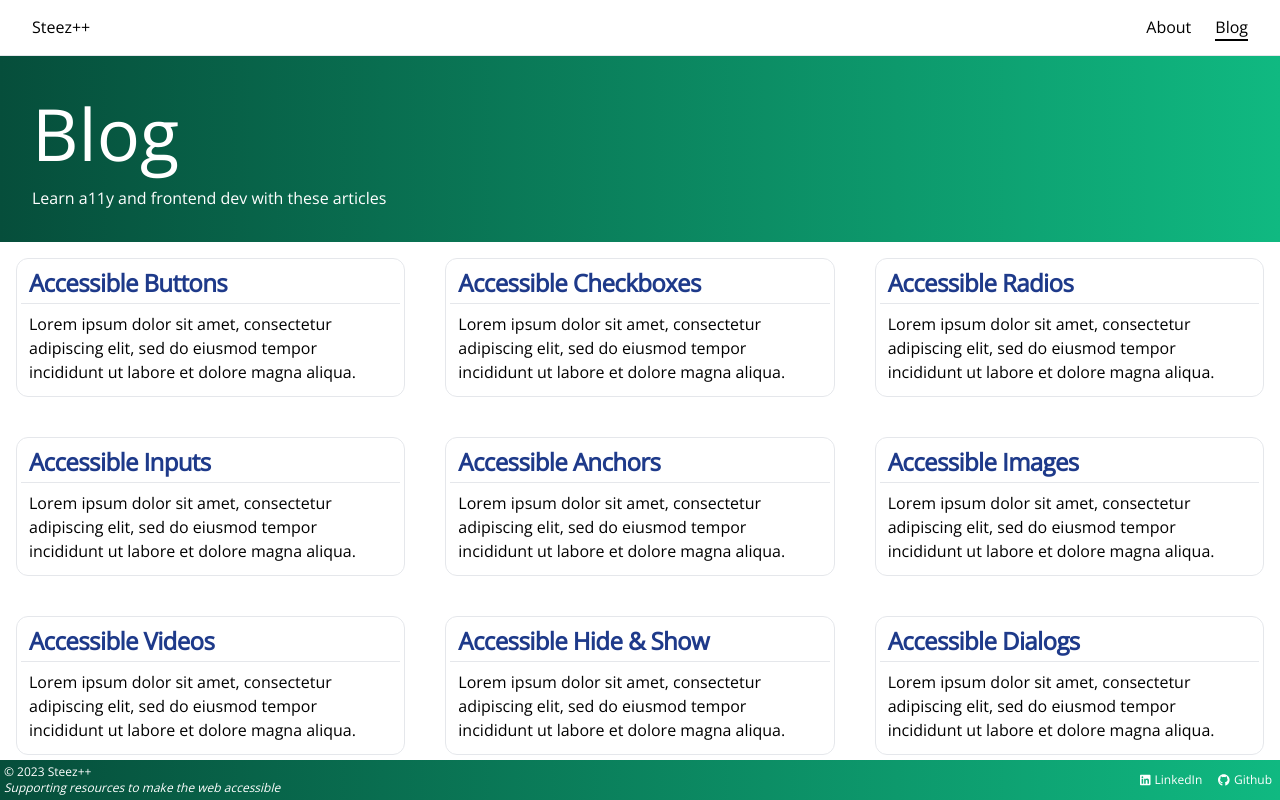
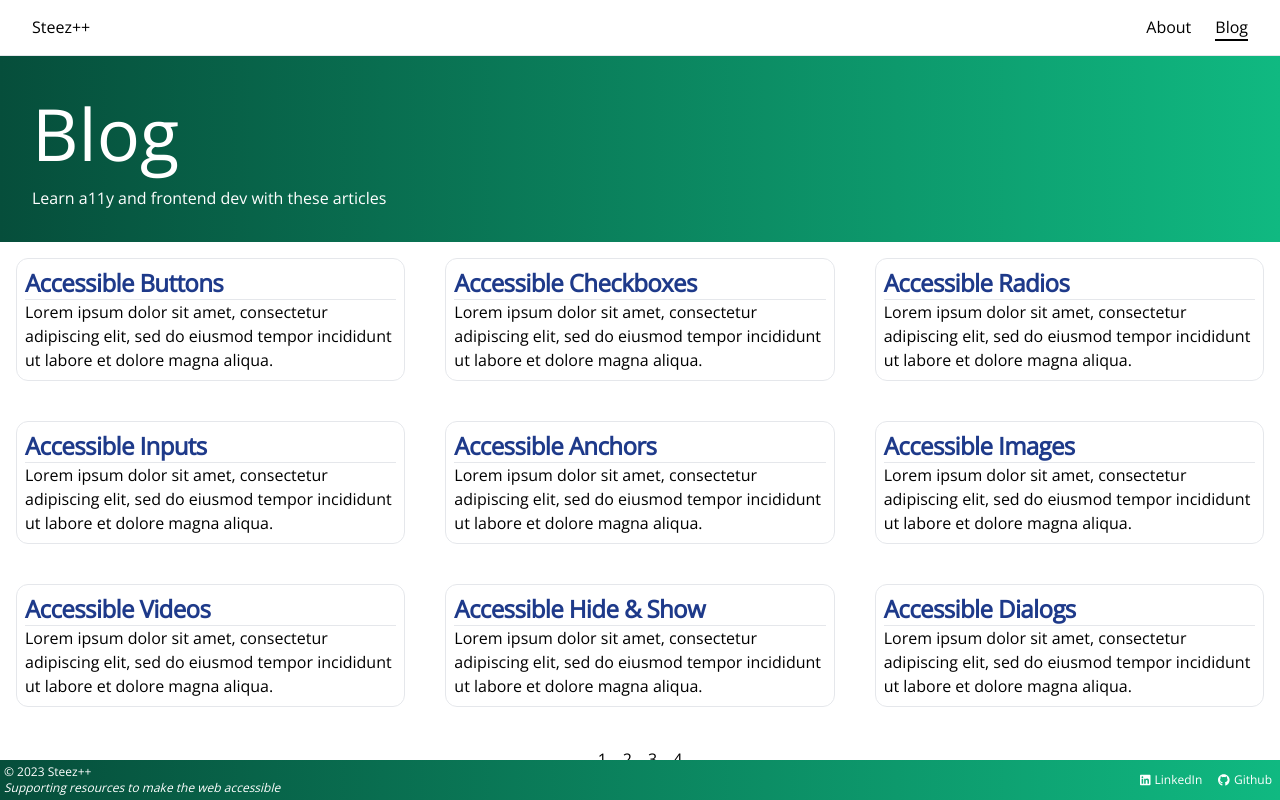
Before and after one commit to steezplusplus/Accessible-Web-Components, a Next.js app: page /blog in a window 1280 px wide. Built offline with nearby package versions, Linux system fonts and the light colour scheme.

Commit message:
style: remove useless classnames

```diff
--- a/app/blog/_components/article/Article.tsx
+++ b/app/blog/_components/article/Article.tsx
@@ -11,8 +11,8 @@ export type ArticleProps = {
 export function Article(props: ArticleProps) {
   const { title, description, slug } = props;
   return (
-    <article className="rounded-[0.75rem] border p-1">
-      <header className="rounded-lg px-2 py-1">
+    <article className="rounded-[0.75rem] border p-2">
+      <header>
         <Link
           className="text-2xl font-bold tracking-tight text-blue-900 hover:underline"
           href={`/blog/${slug}`}
@@ -20,7 +20,7 @@ export function Article(props: ArticleProps) {
           {title}
         </Link>
       </header>
-      <p className="border-t p-2 font-light">{description}</p>
+      <p className="border-t font-light">{description}</p>
     </article >
   );
 }
```
